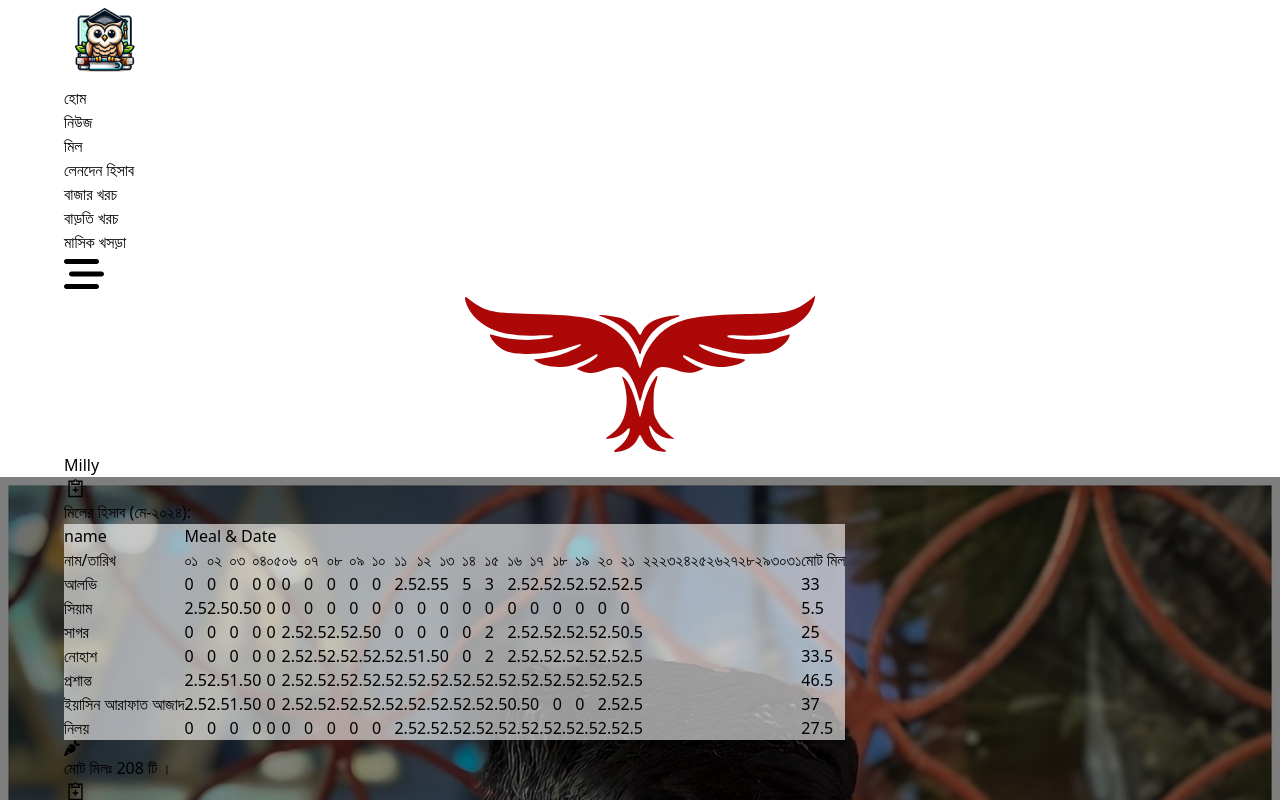
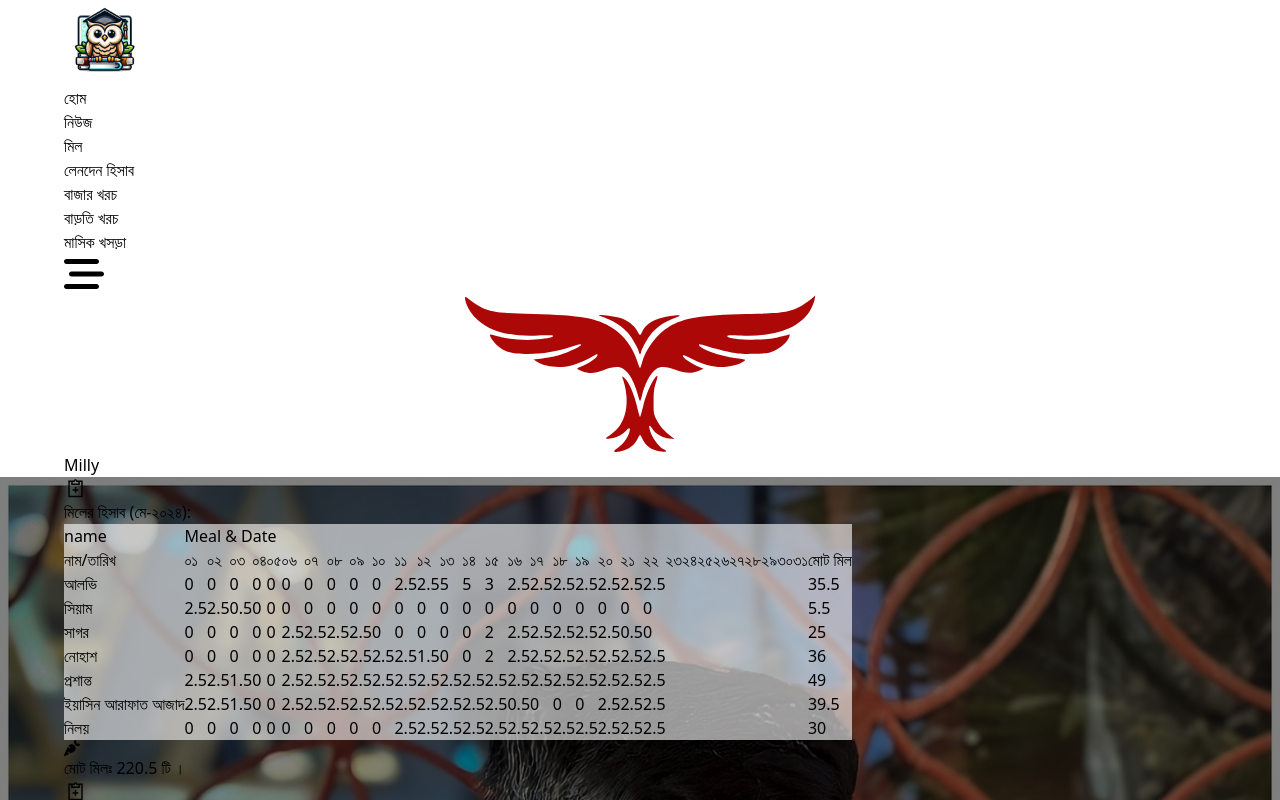
Before and after one commit to YasinArafatAjad/milly, a React (Vite) app: page /meal in a window 1280 px wide. Shown: the top 800 px of the page. Built offline with nearby package versions, Linux system fonts and the light colour scheme.

Commit message:
Data Update

```diff
--- a/src/Component/BazarCost/BazarCost.jsx
+++ b/src/Component/BazarCost/BazarCost.jsx
@@ -54,12 +54,12 @@ const BazarCost = () => {
                             <tr>
                                 <td className="py-3 px-4 text-lg text-[#222] font-sans capitalize border-2">10</td>
                                 <td className="py-3 px-4 text-lg text-[#222] font-sans capitalize border-2">20/05/24</td>
-                                <td className="py-3 px-4 text-lg text-[#222] font-sans capitalize border-2 text-center">710tk</td>
+                                <td className="py-3 px-4 text-lg text-[#222] font-sans capitalize border-2 text-center">705tk</td>
                             </tr>
                             <tr>
                                 <td className="py-3 px-4 text-lg text-[#222] font-sans capitalize border-2">11</td>
                                 <td className="py-3 px-4 text-lg text-[#222] font-sans capitalize border-2">22/05/24</td>
-                                <td className="py-3 px-4 text-lg text-[#222] font-sans capitalize border-2 text-center"></td>
+                                <td className="py-3 px-4 text-lg text-[#222] font-sans capitalize border-2 text-center">385tk</td>
                             </tr>
                             <tr>
                                 <td className="py-3 px-4 text-lg text-[#222] font-sans capitalize border-2">12</td>
@@ -83,7 +83,7 @@ const BazarCost = () => {
                             </tr>
                         </table>
                         {/* summury of May */}
-                        <p className=" text-[#fcfdfd] flex gap-1 items-center mb-16"><GiReceiveMoney />মোট বাজার খরচঃ 5345 টাকা ।</p>
+                        <p className=" text-[#fcfdfd] flex gap-1 items-center mb-16"><GiReceiveMoney />মোট বাজার খরচঃ 5725 টাকা ।</p>
 
                         <h3 className="ms-4 mb-3 text-center text-[#fcfdfd] flex items-center gap-1"><LiaNotesMedicalSolid size={23}/> বাজার খরচ (এপ্রিল-২০২৪):</h3>
                         <table className="bazarCost_table text-left shadow-lg" border={0} cellPadding={0} cellSpacing={0}>
--- a/src/Component/BazarList/BazarList.jsx
+++ b/src/Component/BazarList/BazarList.jsx
@@ -76,7 +76,7 @@ const BazarList = () => {
                                 <td className="py-3 px-1 text-lg text-[#222] font-sans capitalize border-2">10</td>
                                 <td className="py-3 px-1 text-lg text-[#222] font-sans capitalize border-2">22/05/24</td>
                                 <td className="py-3 px-1 text-lg text-[#222] font-sans capitalize border-2  text-center">সিয়াম-আলভি</td>
-                                <td className="py-3 px-1 text-lg font-sans capitalize border-2 text-center font-bold"></td>
+                                <td className="py-3 px-1 text-lg font-sans capitalize border-2 text-center font-bold text-green-700">Done</td>
                             </tr>
                             <tr>
                                 <td className="py-3 px-1 text-lg text-[#222] font-sans capitalize border-2">11</td>
--- a/src/Component/Meal/Meal.jsx
+++ b/src/Component/Meal/Meal.jsx
@@ -83,6 +83,7 @@ class Meal extends Component {
                                     <td className='uppercase bold text-lg border-2 py-3 px-1'>2.5</td>
                                     <td className='uppercase bold text-lg border-2 py-3 px-1'>2.5</td>
                                     <td className='uppercase bold text-lg border-2 py-3 px-1'>2.5</td>
+                                    <td className='uppercase bold text-lg border-2 py-3 px-1'>2.5</td>
                                     <td className='uppercase bold text-lg border-2 py-3 px-1'></td>
                                     <td className='uppercase bold text-lg border-2 py-3 px-1'></td>
                                     <td className='uppercase bold text-lg border-2 py-3 px-1'></td>
@@ -92,8 +93,7 @@ class Meal extends Component {
                                     <td className='uppercase bold text-lg border-2 py-3 px-1'></td>
                                     <td className='uppercase bold text-lg border-2 py-3 px-1'></td>
                                     <td className='uppercase bold text-lg border-2 py-3 px-1'></td>
-                                    <td className='uppercase bold text-lg border-2 py-3 px-1'></td>
-                                    <td className='uppercase bold text-lg border-2 py-3 px-1 bg-slate-400'>33</td>
+                                    <td className='uppercase bold text-lg border-2 py-3 px-1 bg-slate-400'>35.5</td>
                                 </tr>
                                 <tr>
                                     <td className='uppercase bold text-lg border-2 py-3 px-1 bg-gray-500'>সিয়াম</td>
@@ -118,7 +118,7 @@ class Meal extends Component {
                                     <td className='uppercase bold text-lg border-2 py-3 px-1'>0</td>
                                     <td className='uppercase bold text-lg border-2 py-3 px-1'>0</td>
                                     <td className='uppercase bold text-lg border-2 py-3 px-1'>0</td>
-                                    <td className='uppercase bold text-lg border-2 py-3 px-1'></td>
+                                    <td className='uppercase bold text-lg border-2 py-3 px-1'>0</td>
                                     <td className='uppercase bold text-lg border-2 py-3 px-1'></td>
                                     <td className='uppercase bold text-lg border-2 py-3 px-1'></td>
                                     <td className='uppercase bold text-lg border-2 py-3 px-1'></td>
@@ -153,7 +153,7 @@ class Meal extends Component {
                                     <td className='uppercase bold text-lg border-2 py-3 px-1'>2.5</td>
                                     <td className='uppercase bold text-lg border-2 py-3 px-1'>2.5</td>
                                     <td className='uppercase bold text-lg border-2 py-3 px-1'>0.5</td>
-                                    <td className='uppercase bold text-lg border-2 py-3 px-1'></td>
+                                    <td className='uppercase bold text-lg border-2 py-3 px-1'>0</td>
                                     <td className='uppercase bold text-lg border-2 py-3 px-1'></td>
                                     <td className='uppercase bold text-lg border-2 py-3 px-1'></td>
                                     <td className='uppercase bold text-lg border-2 py-3 px-1'></td>
@@ -188,6 +188,7 @@ class Meal extends Component {
                                     <td className='uppercase bold text-lg border-2 py-3 px-1'>2.5</td>
                                     <td className='uppercase bold text-lg border-2 py-3 px-1'>2.5</td>
                                     <td className='uppercase bold text-lg border-2 py-3 px-1'>2.5</td>
+                                    <td className='uppercase bold text-lg border-2 py-3 px-1'>2.5</td>
                                     <td className='uppercase bold text-lg border-2 py-3 px-1'></td>
                                     <td className='uppercase bold text-lg border-2 py-3 px-1'></td>
                                     <td className='uppercase bold text-lg border-2 py-3 px-1'></td>
@@ -197,8 +198,7 @@ class Meal extends Component {
                                     <td className='uppercase bold text-lg border-2 py-3 px-1'></td>
                                     <td className='uppercase bold text-lg border-2 py-3 px-1'></td>
                                     <td className='uppercase bold text-lg border-2 py-3 px-1'></td>
-                                    <td className='uppercase bold text-lg border-2 py-3 px-1'></td>
-                                    <td className='uppercase bold text-lg border-2 py-3 px-1 bg-slate-400'>33.5</td>
+                                    <td className='uppercase bold text-lg border-2 py-3 px-1 bg-slate-400'>36</td>
                                 </tr>
                                 <tr>
                                     <td className='uppercase bold text-lg border-2 py-3 px-1 bg-gray-500'>প্রশান্ত</td>
@@ -207,6 +207,7 @@ class Meal extends Component {
                                     <td className='uppercase bold text-lg border-2 py-3 px-1'>1.5</td>
                                     <td className='uppercase bold text-lg border-2 py-3 px-1'>0</td>
                                     <td className='uppercase bold text-lg border-2 py-3 px-1'>0</td>
+                                    <td className='uppercase bold text-lg border-2 py-3 px-1'>2.5</td>
                                     <td className='uppercase bold text-lg border-2 py-3 px-1'>2.5</td>
                                     <td className='uppercase bold text-lg border-2 py-3 px-1'>2.5</td>
                                     <td className='uppercase bold text-lg border-2 py-3 px-1'>2.5</td>
@@ -232,8 +233,7 @@ class Meal extends Component {
                                     <td className='uppercase bold text-lg border-2 py-3 px-1'></td>
                                     <td className='uppercase bold text-lg border-2 py-3 px-1'></td>
                                     <td className='uppercase bold text-lg border-2 py-3 px-1'></td>
-                                    <td className='uppercase bold text-lg border-2 py-3 px-1'></td>
-                                    <td className='uppercase bold text-lg border-2 py-3 px-1 bg-slate-400'>46.5</td>
+                                    <td className='uppercase bold text-lg border-2 py-3 px-1 bg-slate-400'>49</td>
                                 </tr>
                                 <tr>
                                     <td className='uppercase bold text-lg border-2 py-3 px-1 bg-gray-500'>ইয়াসিন আরাফাত আজাদ</td>
@@ -258,6 +258,7 @@ class Meal extends Component {
                                     <td className='uppercase bold text-lg border-2 py-3 px-1'>0</td>
                                     <td className='uppercase bold text-lg border-2 py-3 px-1'>2.5</td>
                                     <td className='uppercase bold text-lg border-2 py-3 px-1'>2.5</td>
+                                    <td className='uppercase bold text-lg border-2 py-3 px-1'>2.5</td>
                                     <td className='uppercase bold text-lg border-2 py-3 px-1'></td>
                                     <td className='uppercase bold text-lg border-2 py-3 px-1'></td>
                                     <td className='uppercase bold text-lg border-2 py-3 px-1'></td>
@@ -267,8 +268,7 @@ class Meal extends Component {
                                     <td className='uppercase bold text-lg border-2 py-3 px-1'></td>
                                     <td className='uppercase bold text-lg border-2 py-3 px-1'></td>
                                     <td className='uppercase bold text-lg border-2 py-3 px-1'></td>
-                                    <td className='uppercase bold text-lg border-2 py-3 px-1'></td>
-                                    <td className='uppercase bold text-lg border-2 py-3 px-1 bg-slate-400'>37</td>
+                                    <td className='uppercase bold text-lg border-2 py-3 px-1 bg-slate-400'>39.5</td>
                                 </tr>
                                 <tr>
                                     <td className='uppercase bold text-lg border-2 py-3 px-1 bg-gray-500'>নিলয়</td>
@@ -293,6 +293,7 @@ class Meal extends Component {
                                     <td className='uppercase bold text-lg border-2 py-3 px-1'>2.5</td>
                                     <td className='uppercase bold text-lg border-2 py-3 px-1'>2.5</td>
                                     <td className='uppercase bold text-lg border-2 py-3 px-1'>2.5</td>
+                                    <td className='uppercase bold text-lg border-2 py-3 px-1'>2.5</td>
                                     <td className='uppercase bold text-lg border-2 py-3 px-1'></td>
                                     <td className='uppercase bold text-lg border-2 py-3 px-1'></td>
                                     <td className='uppercase bold text-lg border-2 py-3 px-1'></td>
@@ -302,12 +303,11 @@ class Meal extends Component {
                                     <td className='uppercase bold text-lg border-2 py-3 px-1'></td>
                                     <td className='uppercase bold text-lg border-2 py-3 px-1'></td>
                                     <td className='uppercase bold text-lg border-2 py-3 px-1'></td>
-                                    <td className='uppercase bold text-lg border-2 py-3 px-1'></td>
-                                    <td className='uppercase bold text-lg border-2 py-3 px-1 bg-slate-400'>27.5</td>
+                                    <td className='uppercase bold text-lg border-2 py-3 px-1 bg-slate-400'>30</td>
                                 </tr>
                             </table>
                             {/* summury of May */}
-                            <p className=" text-[#fcfdfd] flex gap-1 items-center"><FaCarrot />মোট মিলঃ 208 টি ।</p>
+                            <p className=" text-[#fcfdfd] flex gap-1 items-center"><FaCarrot />মোট মিলঃ 220.5 টি ।</p>
 
                             <h3 className="ms-4 mb-3 text-center text-[#fcfdfd] flex items-center gap-1"><LiaNotesMedicalSolid size={23}/> মিলের হিসাব (এপ্রিল-২০২৪):</h3>
                             <table border={0} cellPadding={0} cellSpacing={0} className=' meal_table text-center shadow-xl w-[80vw]'>
```
Also changed, not shown: src/Component/Summury/Summury.jsx (+5 -5 lines).
